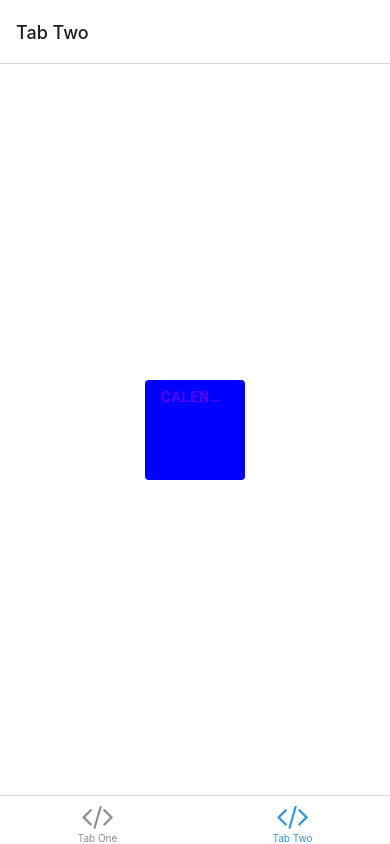
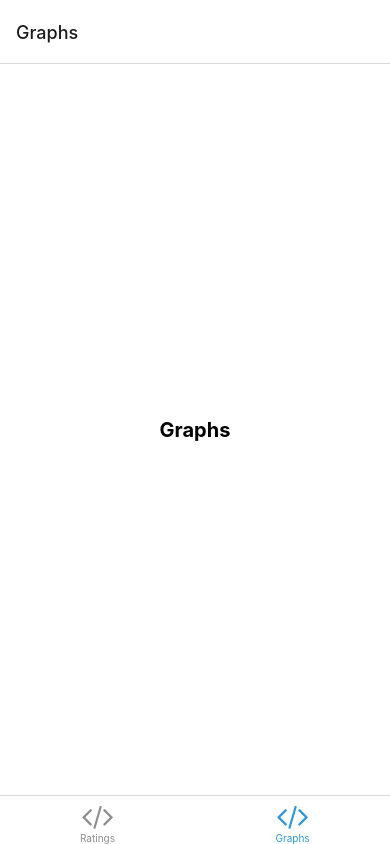
Before and after one commit to Julian-Tipler/productivity-tracker, a React Native app: screen /TabTwo in a window 390 px wide. Built offline with nearby package versions, Linux system fonts and the light colour scheme; what expo-linking would draw is missing.

Commit message:
routes set up no content

```diff
--- a/navigation/index.tsx
+++ b/navigation/index.tsx
@@ -18,8 +18,8 @@ import Colors from "../constants/Colors";
 import useColorScheme from "../hooks/useColorScheme";
 import ModalScreen from "../screens/ModalScreen";
 import NotFoundScreen from "../screens/NotFoundScreen";
-import Graphs from "../screens/Graphs/Graphs";
-import Ratings from "../screens/Ratings/Ratings";
+import GraphsScreen from "../screens/Graphs/GraphsScreen";
+import RatingsScreen from "../screens/Ratings/RatingsScreen";
 import {
   RootStackParamList,
   RootTabParamList,
@@ -87,9 +87,9 @@ function BottomTabNavigator() {
     >
       <BottomTab.Screen
         name="TabOne"
-        component={Ratings}
+        component={RatingsScreen}
         options={({ navigation }: RootTabScreenProps<"TabOne">) => ({
-          title: "Tab One",
+          title: "Ratings",
           tabBarIcon: ({ color }) => <TabBarIcon name="code" color={color} />,
           headerRight: () => (
             <Pressable
@@ -110,9 +110,9 @@ function BottomTabNavigator() {
       />
       <BottomTab.Screen
         name="TabTwo"
-        component={Graphs}
+        component={GraphsScreen}
         options={{
-          title: "Tab Two",
+          title: "Graphs",
           tabBarIcon: ({ color }) => <TabBarIcon name="code" color={color} />,
         }}
       />
--- a/screens/HomePage/HomePage.tsx
+++ b/screens/Graphs/GraphsScreen.tsx
@@ -4,11 +4,12 @@ import { Card, Title, Paragraph, Button } from "react-native-paper";
 import { Text, View } from "../../components/Themed";
 import { RootTabScreenProps } from "../../types";
 
-export default function Home({ navigation }: RootTabScreenProps<"TabOne">) {
+export default function GraphsScreen({
+  navigation,
+}: RootTabScreenProps<"TabOne">) {
   return (
     <View style={styles.container}>
-      <Button style={styles.button}>Calendar</Button>
-      <Button style={styles.button}>Fill out today's category</Button>
+      <Text style={styles.title}>Graphs</Text>
     </View>
   );
 }
@@ -16,9 +17,8 @@ export default function Home({ navigation }: RootTabScreenProps<"TabOne">) {
 const styles = StyleSheet.create({
   container: {
     flex: 1,
-    flexDirection: "row",
     alignItems: "center",
-    justifyContent: "space-around",
+    justifyContent: "center",
   },
   title: {
     fontSize: 20,
@@ -32,6 +32,6 @@ const styles = StyleSheet.create({
   button: {
     width: 100,
     height: 100,
-    backgroundColor: "blue"
-  }
+    backgroundColor: "blue",
+  },
 });
--- a/screens/Ratings/Ratings.tsx
+++ /dev/null
@@ -1,29 +0,0 @@
-import { StyleSheet } from 'react-native';
-
-import { Text, View } from '../../components/Themed';
-
-export default function TabTwoScreen() {
-  return (
-    <View style={styles.container}>
-      <Text style={styles.title}>Tab Two</Text>
-      <View style={styles.separator} lightColor="#eee" darkColor="rgba(255,255,255,0.1)" />
-    </View>
-  );
-}
-
-const styles = StyleSheet.create({
-  container: {
-    flex: 1,
-    alignItems: 'center',
-    justifyContent: 'center',
-  },
-  title: {
-    fontSize: 20,
-    fontWeight: 'bold',
-  },
-  separator: {
-    marginVertical: 30,
-    height: 1,
-    width: '80%',
-  },
-});
--- a/screens/Graphs/Graphs.tsx
+++ b/screens/Ratings/RatingsScreen.tsx
@@ -1,13 +1,11 @@
 import { StyleSheet } from "react-native";
-import { Card, Title, Paragraph, Button } from "react-native-paper";
 
 import { Text, View } from "../../components/Themed";
-import { RootTabScreenProps } from "../../types";
 
-export default function Graphs({ navigation }: RootTabScreenProps<"TabOne">) {
+export default function RatingsScreen() {
   return (
     <View style={styles.container}>
-      <Button style={styles.button}>Calendar</Button>
+      <Text style={styles.title}>Ratings</Text>
     </View>
   );
 }
@@ -15,9 +13,8 @@ export default function Graphs({ navigation }: RootTabScreenProps<"TabOne">) {
 const styles = StyleSheet.create({
   container: {
     flex: 1,
-    flexDirection: "row",
     alignItems: "center",
-    justifyContent: "space-around",
+    justifyContent: "center",
   },
   title: {
     fontSize: 20,
@@ -28,9 +25,4 @@ const styles = StyleSheet.create({
     height: 1,
     width: "80%",
   },
-  button: {
-    width: 100,
-    height: 100,
-    backgroundColor: "blue",
-  },
 });
```
